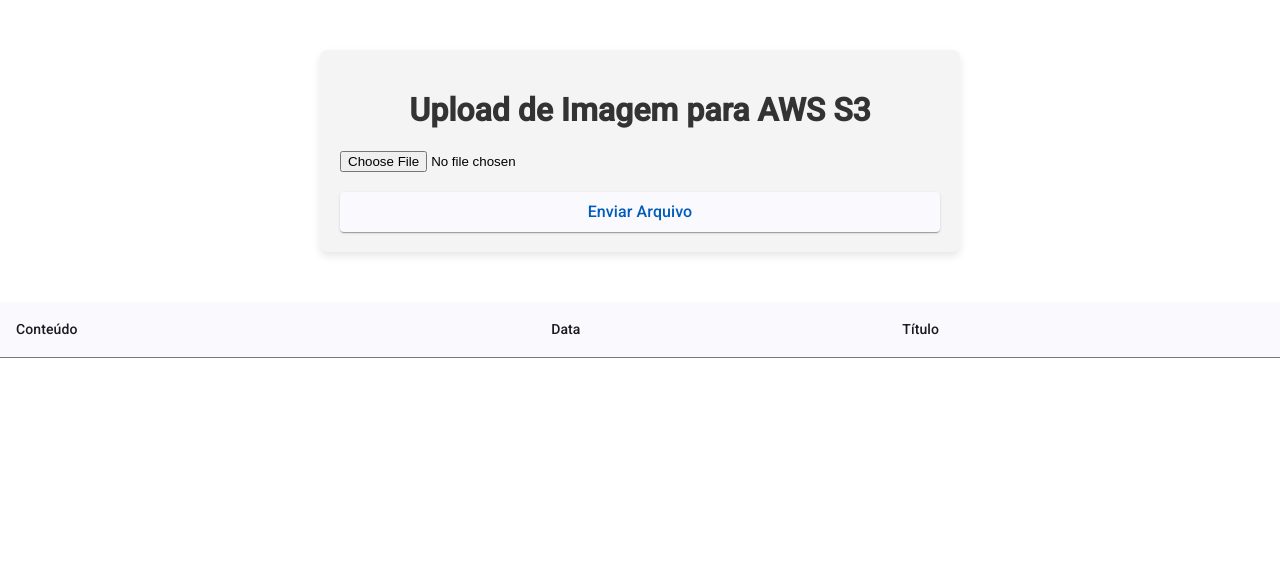
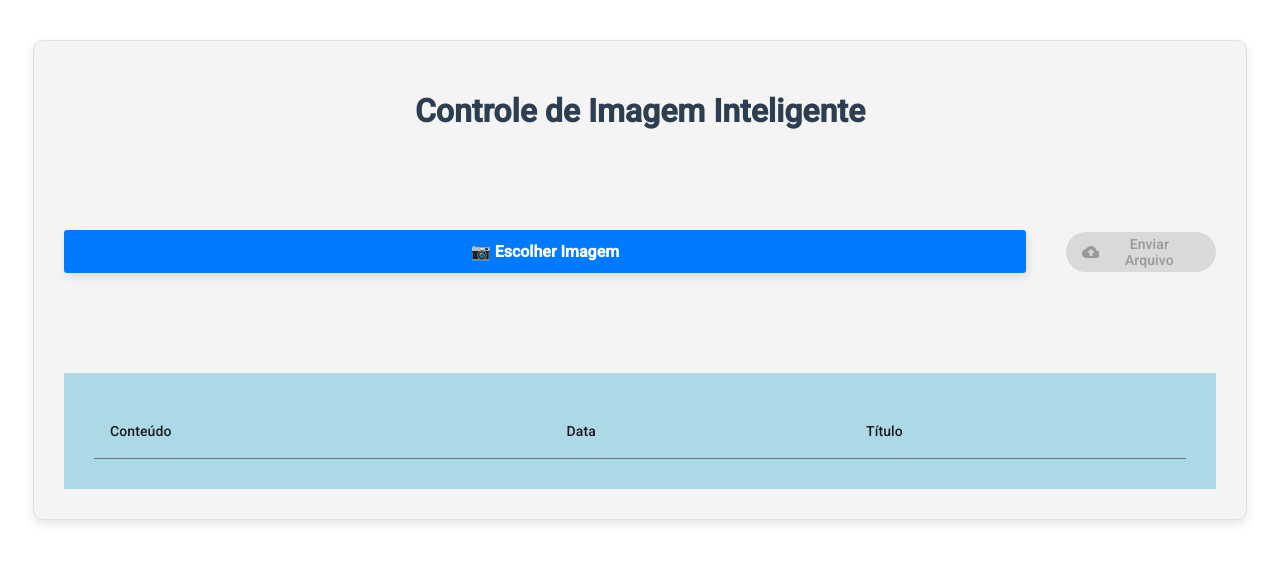
Before and after one commit to Rodr1gocosta/Projeto-IA-AWS-Frontend, an Angular app: page /controle in a window 1280 px wide. Shown: the top 562 px of the page. Built offline with nearby package versions, Linux system fonts and the light colour scheme; no server answers.

Commit message:
Ajuste no layout de selecionar arquivo

```diff
--- a/src/app/components/controle-inteligente-imagem/controle-inteligente-imagem.component.html
+++ b/src/app/components/controle-inteligente-imagem/controle-inteligente-imagem.component.html
@@ -1,13 +1,16 @@
 <div class="container">
-    <h1 class="title">Upload de Imagem para AWS S3</h1>
-
-    <input type="file" (change)="onFileChange($event)" />
-
-    <button mat-raised-button color="primary" (click)="getPresignedUrl()">Enviar Arquivo</button>
+    <h1 class="title">Controle de Imagem Inteligente</h1>
+    <div class="enviar-arquivo">
+        <label class="custom-file-upload">
+            <input type="file" class="hidden" (change)="onFileChange($event)" accept="image/*">
+            <span>{{ fileName || '📷 Escolher Imagem' }}</span>
+        </label>
+        <button class="button" mat-flat-button (click)="getPresignedUrl()" [disabled]="isButtonDisabled"
+            [ngStyle]="isButtonDisabled == true ? { 'color': '#999999' } : { 'color': 'white', 'background-color': '#008000' }">
+            <mat-icon>cloud_upload</mat-icon>Enviar Arquivo</button>
     </div>
 
-
-<table mat-table [dataSource]="dataSource" class="mat-elevation-z8">
+    <table mat-table [dataSource]="dataSource" class="table mat-elevation-z8">
 
         <!--- Note that these columns can be defined in any order.
               The actual rendered columns are set as a property on the row definition" -->
@@ -33,3 +36,4 @@
         <tr mat-header-row *matHeaderRowDef="displayedColumns"></tr>
         <tr mat-row *matRowDef="let row; columns: displayedColumns;"></tr>
     </table>
+</div>
--- a/src/app/components/controle-inteligente-imagem/controle-inteligente-imagem.component.scss
+++ b/src/app/components/controle-inteligente-imagem/controle-inteligente-imagem.component.scss
@@ -1,34 +1,58 @@
 .container {
-    max-width: 600px;
-    margin: 50px auto;
-    padding: 20px;
+    max-width: 90%;
+    margin: 40px auto;
+    padding: 30px;
     background-color: #f4f4f4;
-    border-radius: 8px;
-    box-shadow: 0 4px 8px rgba(0, 0, 0, 0.1);
+    border-radius: 10px;
+    box-shadow: 0 4px 10px rgba(0, 0, 0, 0.1);
+    border: 1px solid #e0e0e0;
 }
 
 .title {
     text-align: center;
-    color: #333;
+    color: #2c3e50;
+    font-size: 2rem;
+    margin-bottom: 20px;
 }
 
-button {
-    width: 100%;
-    padding: 12px;
-    background-color: #00796b;
-    color: white;
-    border-radius: 4px;
-    border: none;
-    font-size: 16px;
+.enviar-arquivo {
+    display: flex;
+    justify-content: end;
+    margin-top: 100px;
+}
+
+.custom-file-upload {
+    width: 86%;
+    margin-right: 30px;
+    display: flex;
+    justify-content: center;
+    background-color: #007bff;
+    color: #ffffff;
+    padding: 12px 20px;
+    font-weight: bold;
+    border-radius: 3px;
     cursor: pointer;
+    transition: background-color 0.3s ease-in-out, transform 0.2s;
+    box-shadow: 2px 4px 8px rgba(0, 0, 0, 0.1);
 
     &:hover {
-        background-color: #004d40;
+        background-color: #0056b3;
+        transform: scale(1.05);
+        box-shadow: 0 6px 12px rgba(0, 0, 0, 0.2);
     }
 }
 
-input[type="file"] {
-    display: block;
-    margin: 20px 0;
-    width: 100%;
+.hidden {
+    display: none;
 }
+
+.button {
+    margin-top: 2px;
+    margin-left: 10px;
+}
+
+.table {
+    padding: 30px;
+    margin-top: 100px;
+    background-color: lightblue;
+}
--- a/src/app/components/controle-inteligente-imagem/controle-inteligente-imagem.component.ts
+++ b/src/app/components/controle-inteligente-imagem/controle-inteligente-imagem.component.ts
@@ -8,18 +8,22 @@
 import { ControleInteligenteImagemService } from '../service/controle-inteligente-imagem.service';
 import { Item } from '../model/item';
 import { HttpClientModule } from '@angular/common/http';
+import { MatIconModule } from '@angular/material/icon';
+import { CommonModule } from '@angular/common';
 
 
 @Component({
   selector: 'app-controle-inteligente-imagem',
   imports: [
+    CommonModule,
     HttpClientModule,
     FormsModule,
     MatButtonModule,
     MatFormFieldModule,
     MatInputModule,
     MatSnackBarModule,
-    MatTableModule
+    MatTableModule,
+    MatIconModule
   ],
   templateUrl: './controle-inteligente-imagem.component.html',
   styleUrl: './controle-inteligente-imagem.component.scss',
@@ -32,19 +36,38 @@
 
   itens: Item[] = [];
 
+  fileName: string = '';
+
   selectedFile: File | null = null;
+  isButtonDisabled: boolean = true;
+
 
   constructor(
     private snackBar: MatSnackBar,
     private itemService: ControleInteligenteImagemService
-  ) {}
+  ) { }
 
   ngOnInit() {
     this.findItems();
   }
 
   onFileChange(event: any) {
-    this.selectedFile = event.target.files[0];
+    const input = event.target as HTMLInputElement;
+
+    if (input.files && input.files.length > 0) {
+      const [file] = input.files;
+
+      this.fileName = file.name;
+      this.selectedFile = file;
+
+      setTimeout(() => {
+        this.isButtonDisabled = false;
+      }, 500);
+    } else {
+      this.fileName = '';
+      this.selectedFile = null;
+      this.isButtonDisabled = true;
+    }
   }
 
   getPresignedUrl() {
```
Lines whose indentation alone changed are shown as unchanged.
